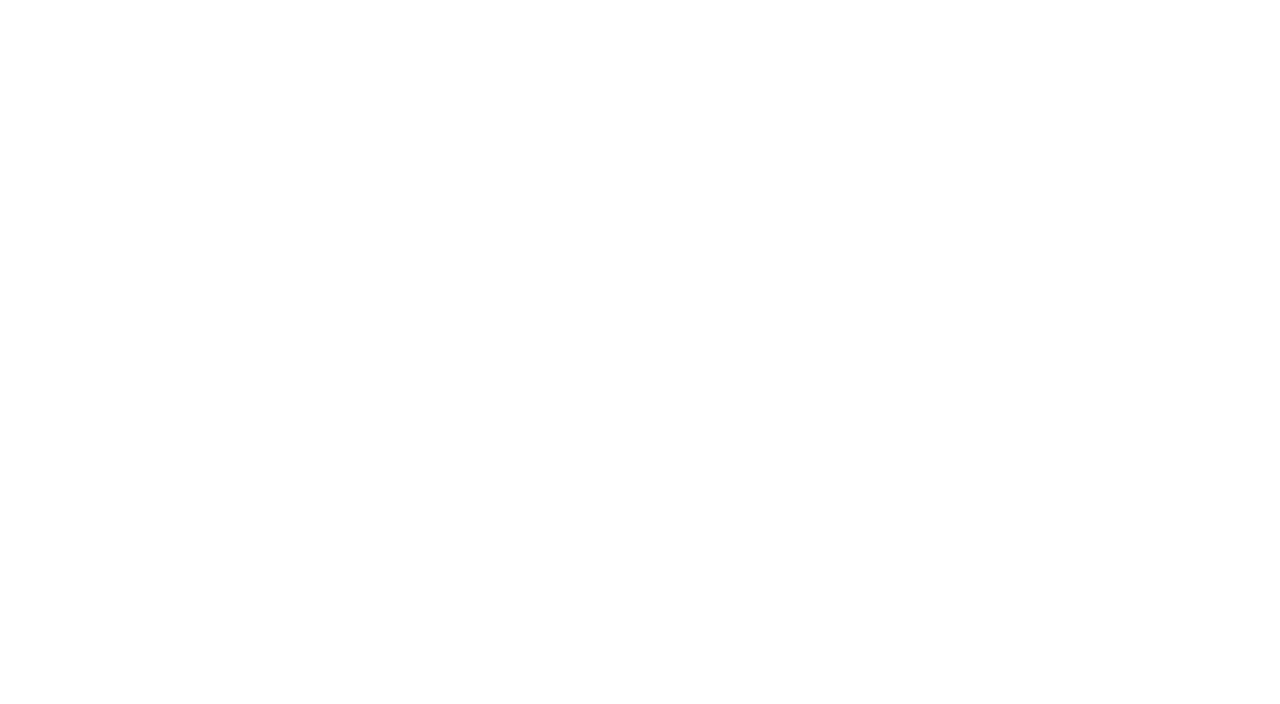
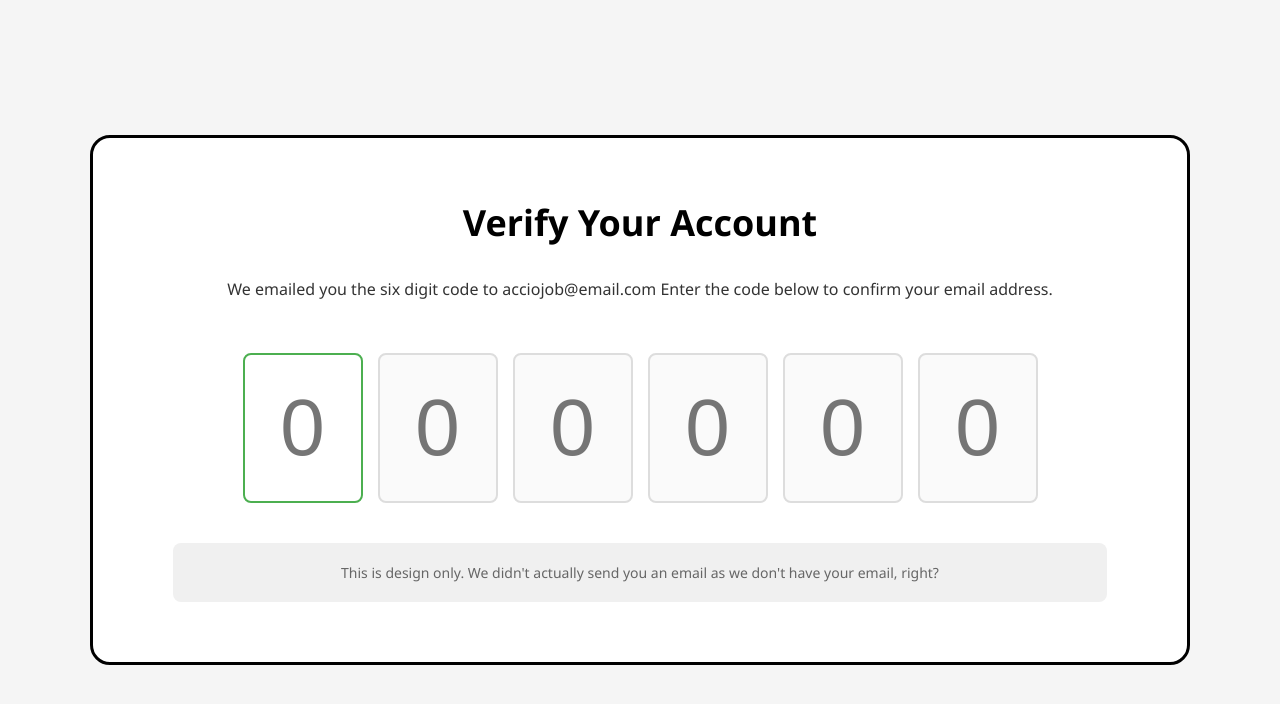
Before and after one commit to acciojob/OTP-iABM3568, a website: page main.html in a window 1280 px wide. Drawn offline with Linux system fonts and the light colour scheme.

Commit message:
created a submission

```diff
--- a/main.html
+++ b/main.html
@@ -8,6 +8,32 @@
 
 <body>
 	<!-- the entire body must be written by student -->
+
+	<div class="container">
+        <h1 id="verification_heading">Verify Your Account</h1>
+
+        <p id="verification_subtext">
+            We emailed you the six digit code to acciojob@email.com Enter the code below to confirm your email address.
+        </p>
+
+        <div class="code-container">
+            <input type="text" class="code" maxlength="1" placeholder="0">
+            <input type="text" class="code" maxlength="1" placeholder="0">
+            <input type="text" class="code" maxlength="1" placeholder="0">
+            <input type="text" class="code" maxlength="1" placeholder="0">
+            <input type="text" class="code" maxlength="1" placeholder="0">
+            <input type="text" class="code" maxlength="1" placeholder="0">
+        </div>
+
+        <div class="info-text">
+            This is design only. We didn't actually send you an email as we don't have your email, right?
+        </div>
+    </div>
+
+
+
+
+
     <script type="text/javascript" src="./script.js">
 </script>
 
--- a/script.js
+++ b/script.js
@@ -1 +1,71 @@
 //your JS code here. If required.
+// Get all input fields
+        const codes = document.querySelectorAll('.code');
+
+        // Focus on first input when page loads
+        codes[0].focus();
+
+        // Add event listener to each input field
+        codes.forEach((code, index) => {
+            // Handle typing
+            code.addEventListener('input', (e) => {
+                // Get the value
+                const value = e.target.value;
+
+                // Only allow numbers
+                if (isNaN(value)) {
+                    e.target.value = '';
+                    return;
+                }
+
+                // If user typed a number and there's a next field
+                if (value && index < codes.length - 1) {
+                    // Move focus to next field
+                    codes[index + 1].focus();
+                }
+            });
+
+            // Handle backspace and arrow keys
+            code.addEventListener('keydown', (e) => {
+                // If backspace key is pressed
+                if (e.key === 'Backspace') {
+                    // If current field is empty and there's a previous field
+                    if (!code.value && index > 0) {
+                        // Move focus to previous field
+                        codes[index - 1].focus();
+                    }
+                }
+
+                // Arrow key navigation
+                if (e.key === 'ArrowLeft' && index > 0) {
+                    codes[index - 1].focus();
+                }
+
+                if (e.key === 'ArrowRight' && index < codes.length - 1) {
+                    codes[index + 1].focus();
+                }
+            });
+
+            // Handle paste
+            code.addEventListener('paste', (e) => {
+                e.preventDefault();
+                const pastedData = e.clipboardData.getData('text');
+
+                // Only process if pasted data contains numbers
+                const numbers = pastedData.replace(/\D/g, '');
+
+                // Fill the fields with pasted numbers
+                for (let i = 0; i < numbers.length && index + i < codes.length; i++) {
+                    codes[index + i].value = numbers[i];
+                }
+
+                // Focus on the next empty field or last field
+                const nextIndex = Math.min(index + numbers.length, codes.length - 1);
+                codes[nextIndex].focus();
+            });
+
+            // Select all text when field is focused
+            code.addEventListener('focus', (e) => {
+                e.target.select();
+            });
+        });
--- a/styles.css
+++ b/styles.css
@@ -1 +1,100 @@
 /*  your css code here. If applicable */
+* {
+            margin: 0;
+            padding: 0;
+            box-sizing: border-box;
+        }
+
+        body {
+            font-family: 'Segoe UI', Tahoma, Geneva, Verdana, sans-serif;
+            background-color: #f5f5f5;
+            display: flex;
+            justify-content: center;
+            align-items: center;
+            min-height: 100vh;
+            padding: 20px;
+        }
+
+        .container {
+            background: white;
+            border: 3px solid #000;
+            border-radius: 20px;
+            padding: 60px 80px;
+            max-width: 1100px;
+            width: 100%;
+            text-align: center;
+        }
+
+        #verification_heading {
+            font-size: 36px;
+            font-weight: 600;
+            margin-bottom: 30px;
+            color: #000;
+        }
+
+        #verification_subtext {
+            font-size: 16px;
+            color: #333;
+            margin-bottom: 50px;
+            line-height: 1.6;
+        }
+
+        .code-container {
+            display: flex;
+            justify-content: center;
+            gap: 15px;
+            margin-bottom: 40px;
+        }
+
+        .code {
+            width: 120px;
+            height: 150px;
+            border: 2px solid #ddd;
+            border-radius: 8px;
+            font-size: 80px;
+            text-align: center;
+            font-weight: 300;
+            color: #999;
+            background: #fafafa;
+            transition: all 0.3s ease;
+            outline: none;
+        }
+
+        .code:focus {
+            border-color: #4CAF50;
+            background: white;
+            color: #333;
+        }
+
+        .code:valid {
+            color: #333;
+        }
+
+        .info-text {
+            background: #f0f0f0;
+            padding: 20px;
+            border-radius: 8px;
+            color: #666;
+            font-size: 14px;
+            margin-top: 20px;
+        }
+
+        @media (max-width: 768px) {
+            .container {
+                padding: 40px 20px;
+            }
+
+            .code {
+                width: 50px;
+                height: 70px;
+                font-size: 36px;
+            }
+
+            #verification_heading {
+                font-size: 24px;
+            }
+
+            #verification_subtext {
+                font-size: 14px;
+            }
+        }
```
